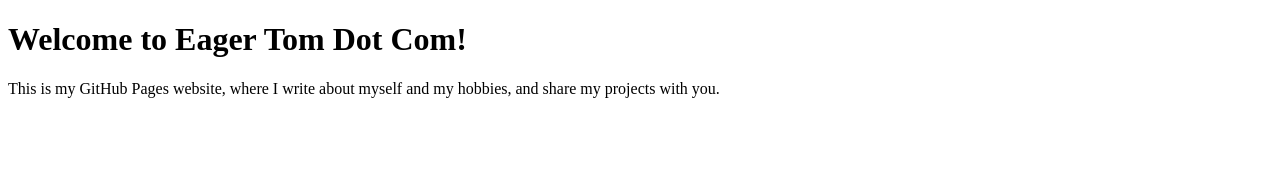
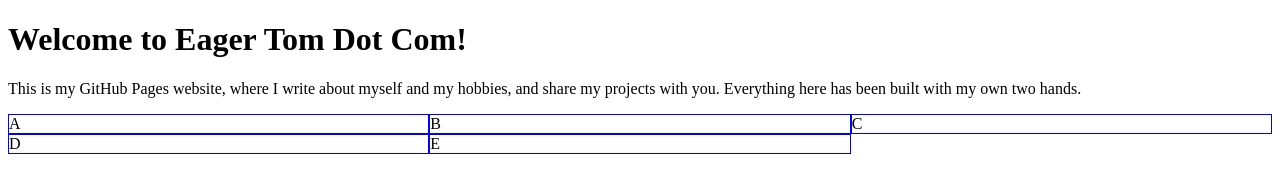
Before and after one commit to lordeagertom/lordeagertom.github.io, a plain HTML site: page index.html in a window 1280 px wide. Drawn offline with Linux system fonts and the light colour scheme.

Commit message:
Add grid layout and styles to homepage
Created a new CSS file, `style.css`, to define a grid layout and item styling. Updated `index.html` to link the new stylesheet and include a grid with sample items.

```diff
--- a/index.html
+++ b/index.html
@@ -3,6 +3,7 @@
 <head>
     <meta charset="UTF-8">
     <title>Home | Eager Tom Dot Com</title>
+    <link rel="stylesheet" href="style.css">
 </head>
 <body>
 <h1>
@@ -10,6 +11,14 @@
 </h1>
 <p>
     This is my GitHub Pages website, where I write about myself and my hobbies, and share my projects with you.
+    Everything here has been built with my own two hands.
 </p>
+<div class="grid">
+    <div class="item a">A</div>
+    <div class="item b">B</div>
+    <div class="item c">C</div>
+    <div class="item d">D</div>
+    <div class="item e">E</div>
+</div>
 </body>
 </html>
--- /dev/null
+++ b/style.css
@@ -0,0 +1,8 @@
+.grid {
+    display: grid;
+    grid-template: repeat(3, 1fr) / repeat(3, 1fr);
+}
+
+.item {
+    border: solid blue 1px;
+}
```
